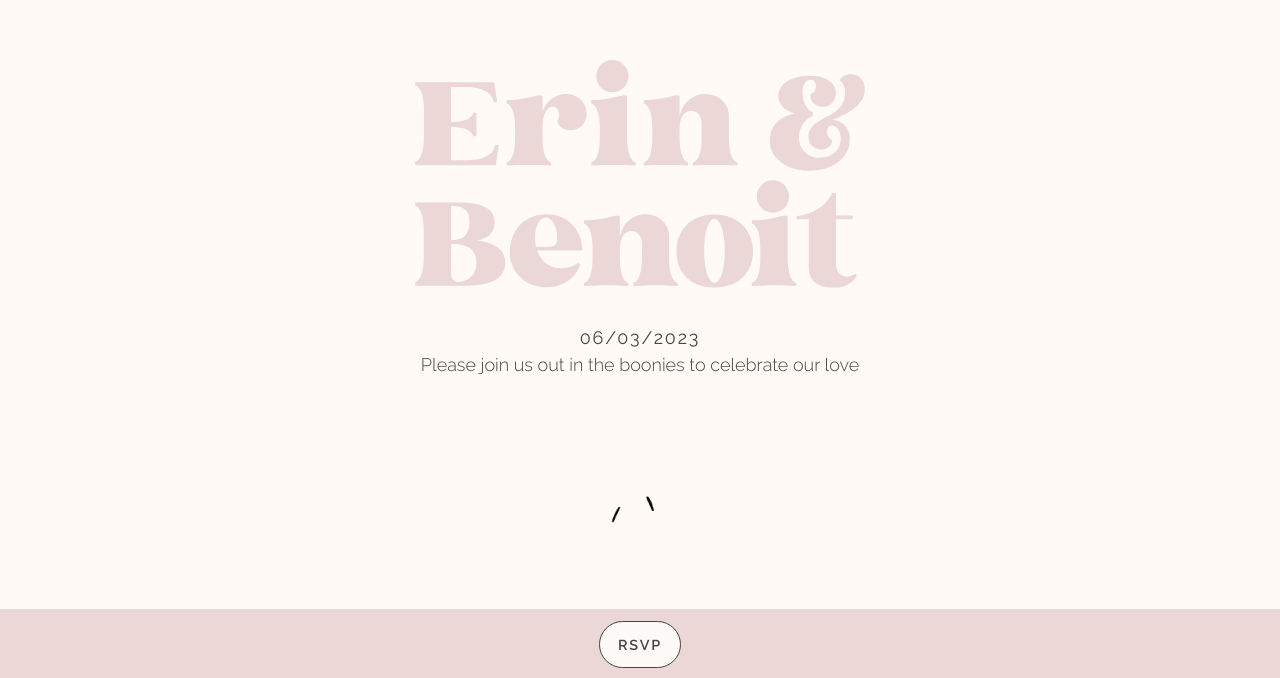
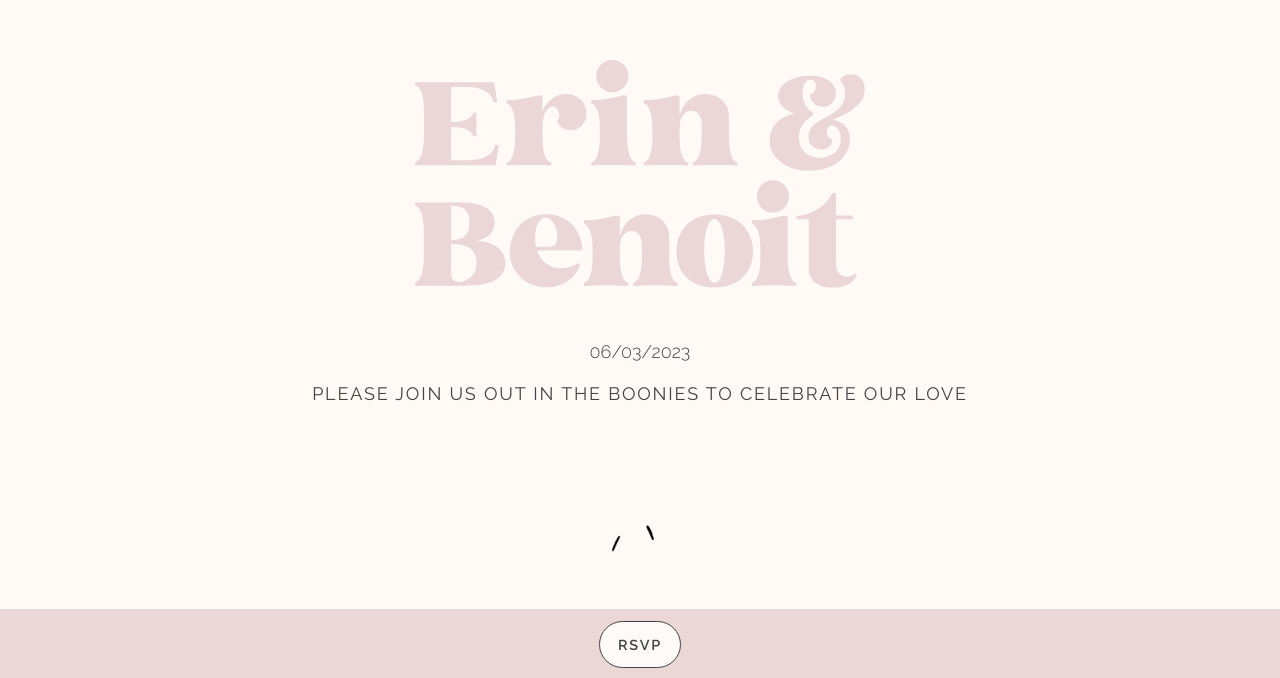
Before and after one commit to martenbjork/erin-and-benoit, a Next.js app: page / in a window 1280 px wide. Shown: the part 120-798 px from the top of the page. Built offline with nearby package versions, Linux system fonts and the light colour scheme.

Commit message:
Update index.tsx

```diff
--- a/src/pages/index.tsx
+++ b/src/pages/index.tsx
@@ -90,10 +90,10 @@ export default function Home() {
       <main>
         <section className={styles.Hero}>
           <ErinAndBenoitLogo />
-          <p>06/03/2023</p>
-          <h2 className={styles.JoinUs}>
+          <h1>06/03/2023</h1>
+          <p className={styles.JoinUs}>
             Please join us out in the boonies to celebrate our love
-          </h2>
+          </p>
           <img
             className={styles.Floral1Animation}
             src="/floral_1_resized.gif"
```
